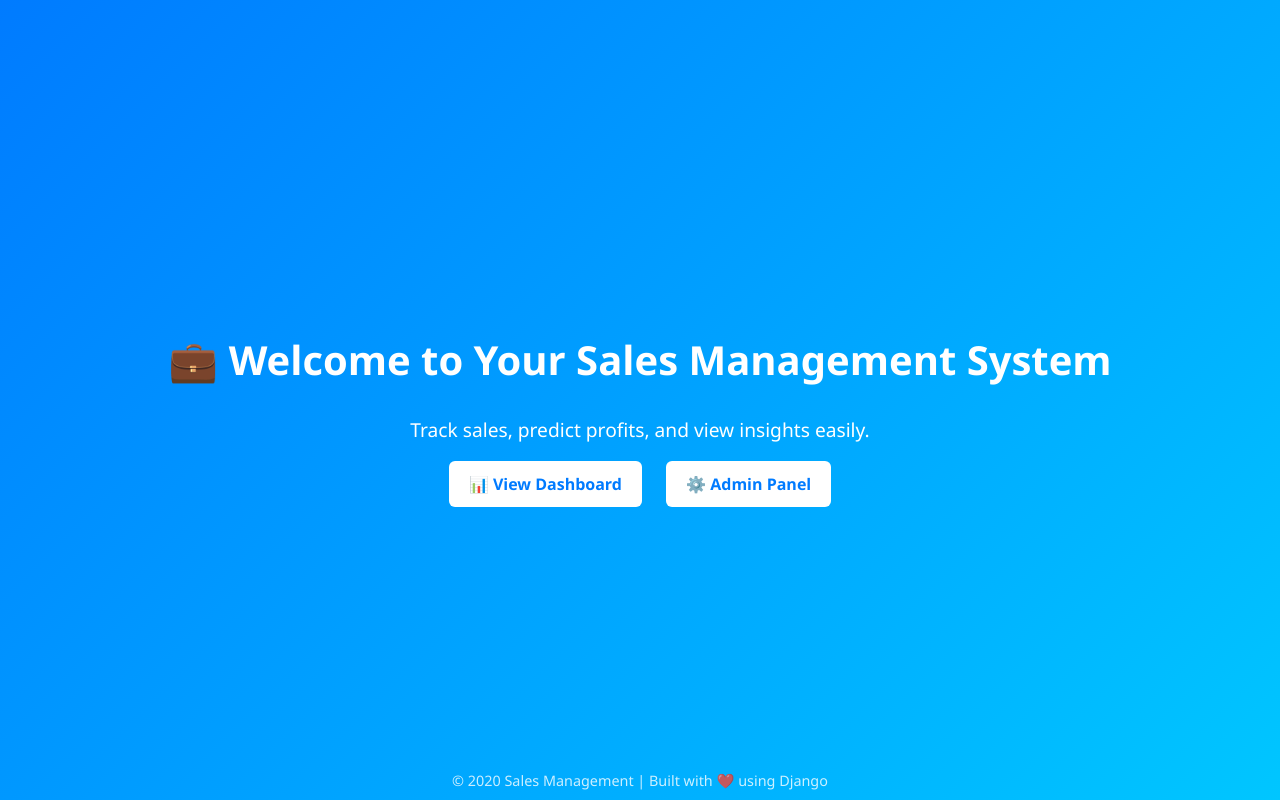
After one commit to Allinebree-21/sales_management, a Django app: template sales/templates/sales/index.html in a window 1280 px wide. The commit adds this page. Run offline with Django 5.2, Linux system fonts and the light colour scheme; the template is opened without the code that fills it: most values are stand-ins (such as "Sample title", 1, 10 or a date in 2020).

Commit message:
Updated dashboard and added homepage (index.html)

```diff
--- /dev/null
+++ b/sales/templates/sales/index.html
@@ -0,0 +1,70 @@
+<!DOCTYPE html>
+<html lang="en">
+<head>
+    <meta charset="UTF-8">
+    <meta name="viewport" content="width=device-width, initial-scale=1.0">
+    <title>🏠 Sales Management System</title>
+    <style>
+        body {
+            font-family: "Segoe UI", Tahoma, Geneva, Verdana, sans-serif;
+            margin: 0;
+            padding: 0;
+            background: linear-gradient(135deg, #007bff, #00c6ff);
+            color: white;
+            text-align: center;
+            height: 100vh;
+            display: flex;
+            flex-direction: column;
+            justify-content: center;
+        }
+
+        h1 {
+            font-size: 2.5rem;
+            margin-bottom: 10px;
+        }
+
+        p {
+            font-size: 1.2rem;
+            margin-bottom: 30px;
+        }
+
+        nav a {
+            text-decoration: none;
+            color: #007bff;
+            background-color: white;
+            padding: 12px 20px;
+            border-radius: 6px;
+            margin: 0 10px;
+            font-weight: bold;
+            transition: all 0.3s ease;
+        }
+
+        nav a:hover {
+            background-color: #e6e6e6;
+            transform: scale(1.05);
+        }
+
+        footer {
+            position: absolute;
+            bottom: 10px;
+            width: 100%;
+            text-align: center;
+            font-size: 0.9rem;
+            opacity: 0.8;
+        }
+    </style>
+</head>
+<body>
+    <h1>💼 Welcome to Your Sales Management System</h1>
+    <p>Track sales, predict profits, and view insights easily.</p>
+
+    <nav>
+        <a href="/sales/">📊 View Dashboard</a>
+        <a href="/admin/" target="_blank">⚙️ Admin Panel</a>
+    </nav>
+
+    <footer>
+        © {{ year }} Sales Management | Built with ❤️ using Django
+    </footer>
+</body>
+</html>
```
Also changed, not shown: sales/templates/sales/dashboard.html (+29 -1 lines), sales/views.py (+13 -1 lines).
